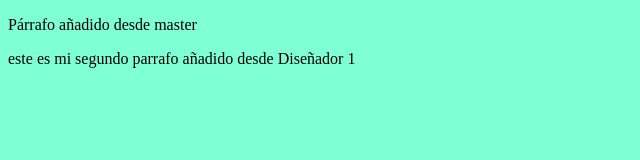
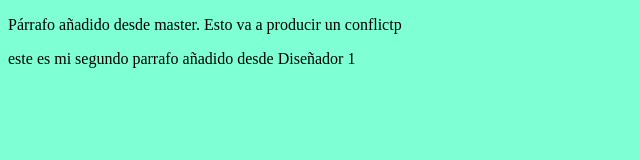
Before and after one commit to Nicolas3524234/PoryectoWebEmpresa, a plain HTML site: page index.html in a window 1280 px wide. Shown: the whole page, without its empty margins (0-640 px from the left). Drawn offline with Linux system fonts and the light colour scheme.

Commit message:
Cambios desde main

```diff
--- a/index.html
+++ b/index.html
@@ -9,7 +9,7 @@
 </head>
 <body>
 
-    <p>Párrafo añadido desde master</p>
+    <p>Párrafo añadido desde master. Esto va a producir un conflictp</p>
 
     <p>este es mi segundo parrafo añadido desde Diseñador 1</p>
 </body>
```
